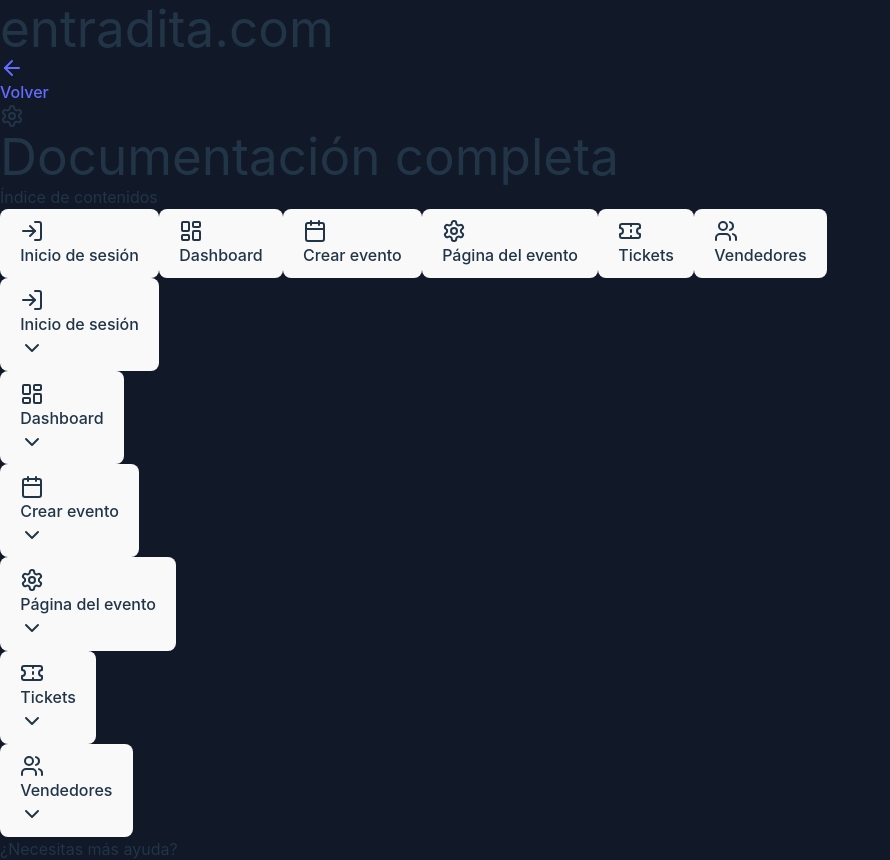
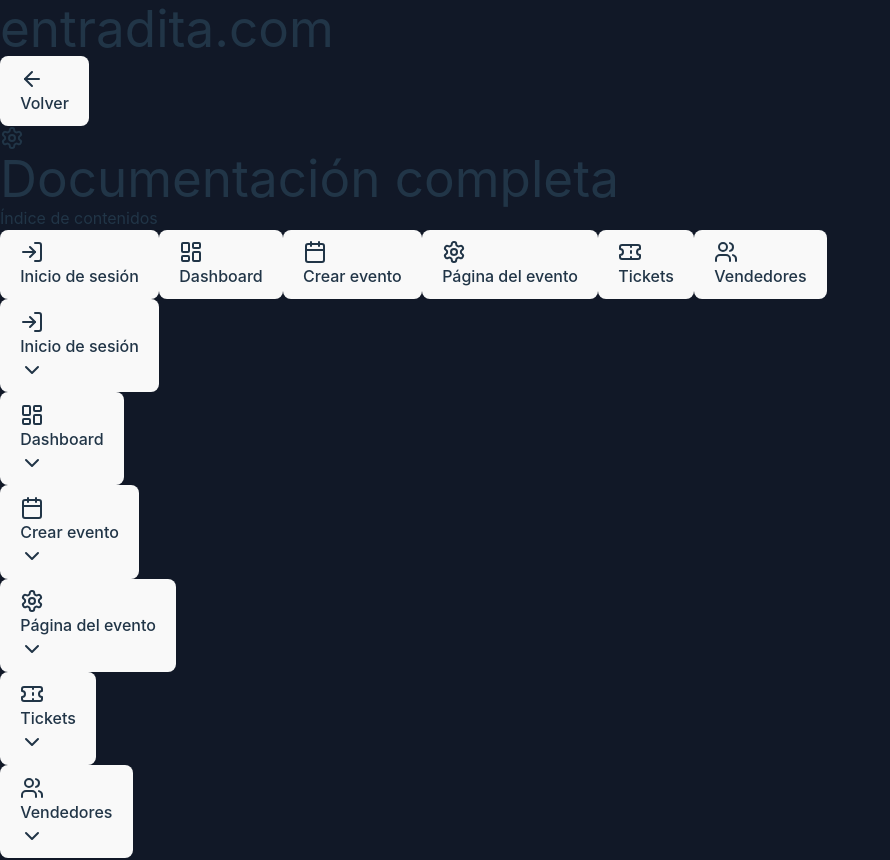
Before and after one commit to Gaulab/entradita-frontend, a React (Vite) app: page /documentacion in a window 1280 px wide. Shown: the top 860 px of the page, without its empty margins (0-890 px from the left). Built offline with nearby package versions, Linux system fonts and the light colour scheme.

Commit message:
documentation fix 2

```diff
--- a/src/pages/Trial/Documentacion.jsx
+++ b/src/pages/Trial/Documentacion.jsx
@@ -43,11 +43,15 @@
         <div className="max-w-5xl mx-auto flex items-center justify-between">
 
           <h1 className="text-xl font-bold">entradita.com</h1>
-          <Link to="/" className="flex items-center gap-1 text-sm text-white bg-gray-700 px-3 py-1 rounded-full">
+          <button
+            onClick={() => window.history.back()}
+            className="flex items-center gap-1 text-sm bg-gray-700 px-3 py-1 rounded-full hover:text-white transition-colors"
+          >
             <ArrowLeft className="h-4 w-4" />
             Volver
-          </Link>
+          </button>
         </div>
+
       </header>
 
       {/* Contenido principal */}
--- a/src/pages/Trial/NewClient.jsx
+++ b/src/pages/Trial/NewClient.jsx
@@ -131,10 +131,10 @@
 
             {/* Banner de documentación destacado */}
             <section className="bg-purple-900/30 p-6 rounded-lg shadow-lg border-l-4 border-purple-500">
-              <div className="flex items-start gap-4">
-                <div className="bg-purple-800/50 p-3 rounded-full">
+                <div className="bg-purple-800/50 p-3 rounded-full w-min mb-2">
                   <FileText className="h-6 w-6 text-purple-300" />
                 </div>
+              <div className="flex items-start gap-4">
                 <div>
                   <h2 className="text-xl font-bold mb-2">Consulta nuestra documentación completa</h2>
                   <p className="text-gray-300 mb-3">
```
